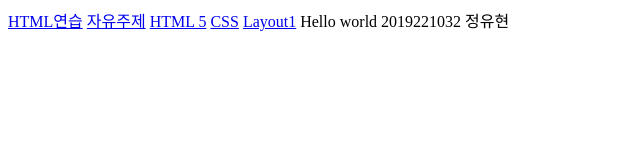
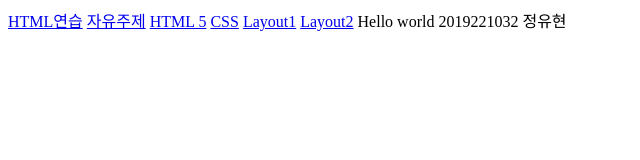
Before and after one commit to jyhn1203/DP2019, a plain HTML site: page index.html in a window 1280 px wide. Shown: the whole page, without its empty margins (0-640 px from the left). Drawn offline with Linux system fonts and the light colour scheme.

Commit message:
update_19.10.28_1

```diff
--- a/index.html
+++ b/index.html
@@ -12,6 +12,7 @@
         <a href="html5.html">HTML 5</a>
         <a href="css.html">CSS</a>
         <a href="layout1.html">Layout1</a>
+        <a href="layout2.html">Layout2</a>
         Hello world 2019221032 정유현
         <!-- anchor 목적지 a태그-->
     </body>
```
